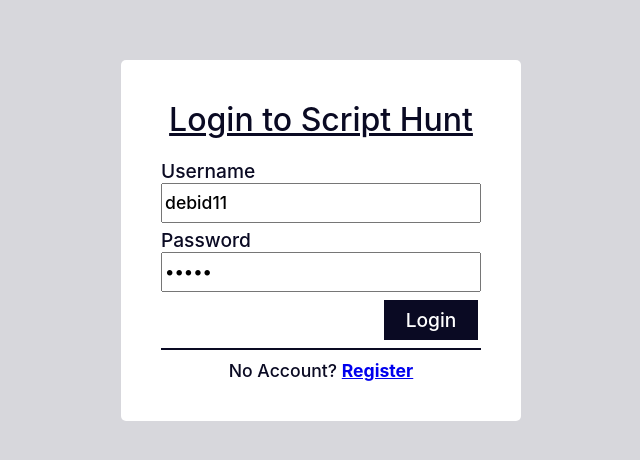
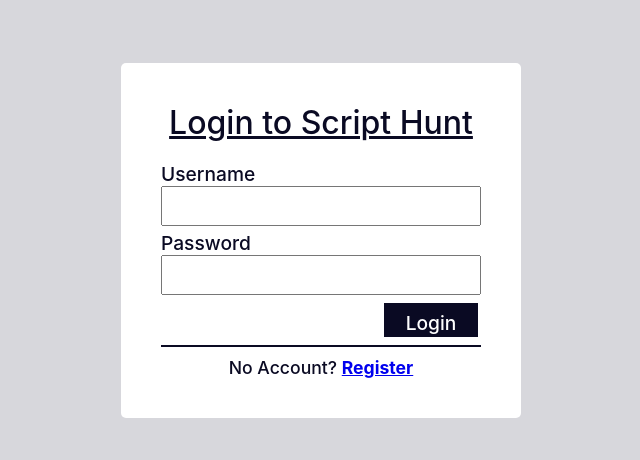
Before and after one commit to thedebid/script-hunt-frontend, a React (Create React App) app: page /login in a window 1280 px wide. Shown: the part 160-620 px from the top of the page, without its empty margins (319-959 px from the left). Built offline with nearby package versions, Linux system fonts and the light colour scheme.

Commit message:
login validation and register done

```diff
--- a/package.json
+++ b/package.json
@@ -12,6 +12,7 @@
     "postcss": "^8.2.6",
     "react": "^17.0.1",
     "react-dom": "^17.0.1",
+    "react-hook-form": "^6.15.4",
     "react-router-dom": "^5.2.0",
     "react-scripts": "4.0.3",
     "web-vitals": "^1.1.0"
--- a/src/components/auth/Login/login.jsx
+++ b/src/components/auth/Login/login.jsx
@@ -1,22 +1,18 @@
-import React, { useState } from "react";
+import React from "react";
 import "../auth.css";
 import httpClient from "./../../../utils/httpClient";
 import { Link } from "react-router-dom";
 import { useHistory } from "react-router-dom";
 import notify from "./../../../utils/notify";
-const initialState = {
-  username: "debid11",
-  password: "12345",
-};
+
+import { useForm } from "react-hook-form";
+
 function Login() {
+  const { register, handleSubmit, errors } = useForm();
   let history = useHistory();
-  const [formData, setFormData] = useState(initialState);
-  const login = () => {
-    const userData = {
-      ...formData,
-    };
+  const onLogin = (data) => {
     httpClient
-      .POST("/user/login", userData)
+      .POST("/user/login", data)
       .then((response) => {
         localStorage.setItem("token", response.data.token);
         localStorage.setItem("user", JSON.stringify(response.data.user));
@@ -24,12 +20,17 @@ function Login() {
         history.replace("/");
       })
       .catch((err) => {
-        console.log(err.response);
         notify.handleError(err);
       })
       .finally(() => {
         //
       });
+  };
+
+  //in line css for error field
+  let errorStyle = {
+    border: "1px solid rgb(191, 22, 80)",
+    background: "rgb(251, 236, 242)",
   };
 
   return (
@@ -39,42 +40,43 @@ function Login() {
           <div className="row">
             <p className="loginHeading">Login to Script Hunt</p>
           </div>
-
+          <form onSubmit={handleSubmit(onLogin)}>
             <div className="row username">
-            <label htmlFor="username">Username</label><br/>
+              <label htmlFor="username">Username</label>
+              <br />
               <input
                 type="text"
                 name="username"
                 id="username"
-              value={formData.username}
-              onChange={(e) =>
-                setFormData({ ...formData, username: e.target.value })
-              }
-              required
+                ref={register({ required: true })}
+                style={errors.username ? errorStyle : {}}
               />
-          </div>
+            </div>{" "}
+            {errors.username && (
+              <span className="error">This field is required</span>
+            )}
             <div className="row password">
-            <label htmlFor="password">Password</label><br/>
+              <label htmlFor="password">Password</label>
+              <br />
               <input
                 type="password"
                 name="password"
                 id="password"
-              required
-              value={formData.password}
-              onChange={(e) =>
-                setFormData({ ...formData, password: e.target.value })
-              }
+                ref={register({ required: true })}
+                style={errors.password ? errorStyle : {}}
               />
+            </div>{" "}
+            {errors.password && (
+              <span className="error">This field is required</span>
+            )}
+            <div className="row loginButtonRow">
+              <input
+                type="submit"
+                className="loginButton button button-primary"
+                value="Login"
+              ></input>
             </div>
-          <div className="row loginButtonRow">
-            <button
-              className="loginButton button button-primary"
-              onClick={login}
-            >
-              Login
-            </button>
-          </div>
-
+          </form>
           <div className="row registerRow">
             <hr />
 
--- a/src/components/auth/Register/register.jsx
+++ b/src/components/auth/Register/register.jsx
@@ -1,27 +1,34 @@
-import React, { Component } from "react";
+import React from "react";
 import "../auth.css";
 import { Link } from "react-router-dom";
-const defualtForm = {
-  name: "",
-  email: "",
-  password: "",
+import { useForm } from "react-hook-form";
+import { useHistory } from "react-router-dom";
+import notify from "./../../../utils/notify";
+import httpClient from "./../../../utils/httpClient";
+function Register() {
+  const { register, handleSubmit, errors } = useForm();
+  let history = useHistory();
+  const onLogin = (data) => {
+    httpClient
+      .POST("/user/register", data)
+      .then((response) => {
+        notify.showSuccess(response.data.message);
+        history.push("/login");
+      })
+      .catch((err) => {
+        notify.handleError(err);
+      })
+      .finally(() => {
+        //
+      });
   };
-class Register extends Component {
-  constructor() {
-    super();
-    this.state = {
-      data: {
-        ...defualtForm,
-      },
-      error: {
-        ...defualtForm,
-      },
-      isSubmitting: false,
-      isValidForm: false,
+
+  //in line css for error field
+  let errorStyle = {
+    border: "1px solid rgb(191, 22, 80)",
+    background: "rgb(251, 236, 242)",
   };
-  }
 
-  render() {
   return (
     <div className="wrappe">
       <div className="signupscreen">
@@ -29,19 +36,63 @@ class Register extends Component {
           <div className="row">
             <p className="loginHeading">Signup to Script Hunt</p>
           </div>
-            <form method="POST">
+          <form onSubmit={handleSubmit(onLogin)}>
+            <div className="row name">
+              <label htmlFor="name">Name</label>
+              <br />
+              <input
+                type="text"
+                name="name"
+                id="name"
+                ref={register({ required: true })}
+                style={errors.name ? errorStyle : {}}
+              />
+            </div>{" "}
+            {errors.name && (
+              <span className="error">This field is required</span>
+            )}
             <div className="row usermail">
-                <label htmlFor="usermail">E-mail</label><br/>
-                <input type="email" name="usermail" id="usermail" required />
+              <label htmlFor="usermail">E-mail</label>
+              <br />
+              <input
+                type="email"
+                name="email"
+                id="email"
+                ref={register({ required: true })}
+                style={errors.email ? errorStyle : {}}
+              />
+            </div>{" "}
+            {errors.email && (
+              <span className="error">This field is required</span>
+            )}
+            <div className="row username">
+              <label htmlFor="username">Username</label>
+              <br />
+              <input
+                type="text"
+                name="username"
+                id="username"
+                ref={register({ required: true })}
+                style={errors.username ? errorStyle : {}}
+              />
             </div>
-              <div className="row username">
-                <label htmlFor="username">Username</label><br/>
-                <input type="text" name="username" id="username" required />
+            {errors.username && (
+              <span className="error">This field is required</span>
+            )}
+            <div className="row password">
+              <label htmlFor="password">Password</label>
+              <br />
+              <input
+                type="password"
+                name="password"
+                id="password"
+                ref={register({ required: true })}
+                style={errors.password ? errorStyle : {}}
+              />
             </div>
-              <div className="row password">
-                <label htmlFor="password">Password</label><br/>
-                <input type="password" name="password" id="password" required />
-              </div>
+            {errors.password && (
+              <span className="error">This field is required</span>
+            )}
             <div className="row loginButtonRow">
               <input
                 type="submit"
@@ -66,6 +117,5 @@ class Register extends Component {
     </div>
   );
 }
-}
 
 export default Register;
--- a/src/components/auth/auth.css
+++ b/src/components/auth/auth.css
@@ -15,7 +15,7 @@
   justify-content: center;
   align-items: center;
   flex-direction: column;
-  background-color: #D7D7DC;
+  background-color: #d7d7dc;
   height: 100vh;
 }
 
@@ -33,14 +33,14 @@
 
 .startScreenLoginArea,
 .SignUp {
-  background-color:  #fff;
+  background-color: #fff;
   padding: 35px;
   border-radius: 5px;
 }
 
 .startScreenLoginArea .row,
 .SignUp .row {
-  background-color:  #fff;
+  background-color: #fff;
   margin: 5px;
 }
 
@@ -57,7 +57,6 @@
   height: 40px;
   font-size: 1.1rem;
 }
-
 
 /* .username,
 .password,
@@ -103,13 +102,13 @@ hr {
   border-top: 2px solid #0a0a23;
 }
 
-
 .loginButtonRow {
   display: flex;
   flex-direction: row-reverse;
 }
 
-.reg-p, .reg-p a {
+.reg-p,
+.reg-p a {
   font-size: 1.1rem;
   text-align: center;
 }
@@ -127,3 +126,8 @@ hr {
   width: 100px;
   font-size: 1.2rem;
 }
+.error {
+  color: #c13f51;
+  font-size: 12px;
+  margin: 5px;
+}
```
Also changed, not shown: 1 other file (tests, documents, lock files or other folders). Lines whose indentation alone changed are shown as unchanged.
